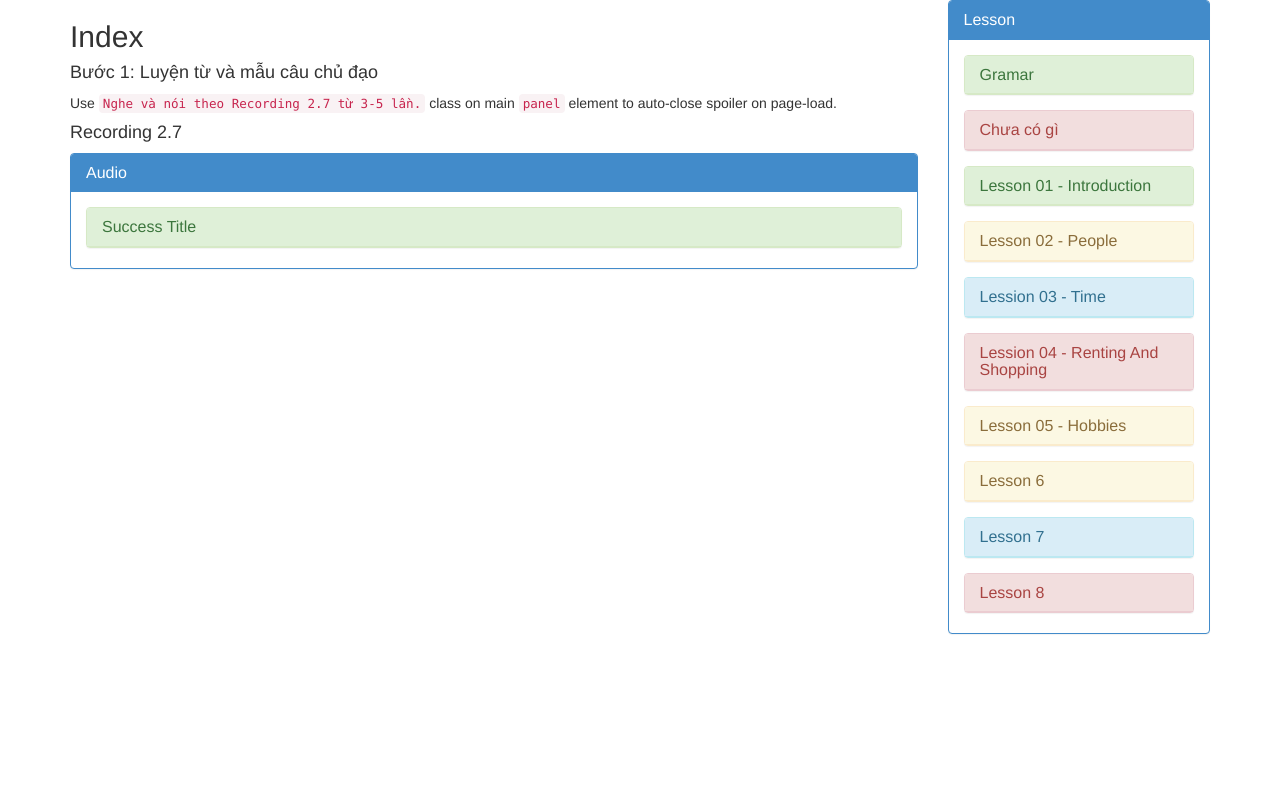
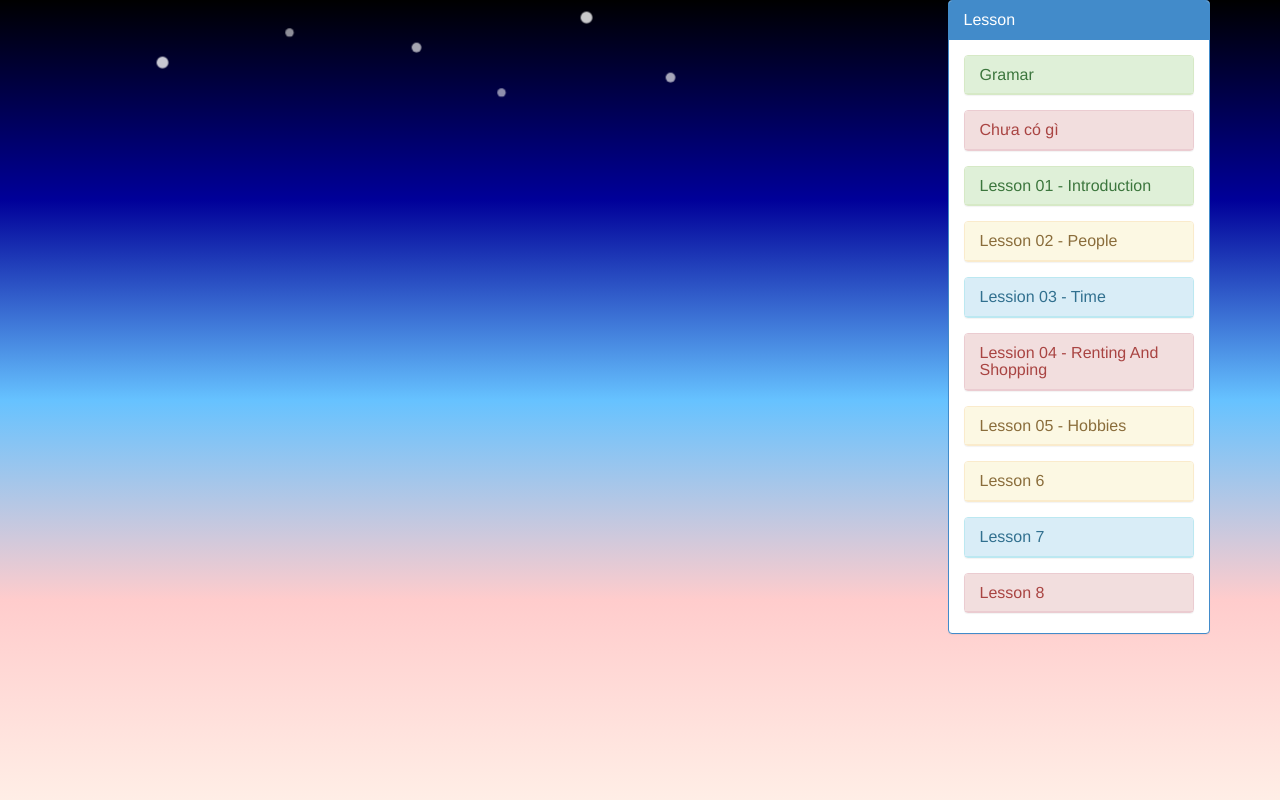
Before and after one commit to Diamond-developer/english-at-home.github.io, a PHP site: page /index.php in a window 1280 px wide. Run offline with PHP 8.4, Linux system fonts and the light colour scheme.

Commit message:
Sua index

```diff
--- a/index.php
+++ b/index.php
@@ -23,6 +23,96 @@
       margin-left: auto;
       margin-right: auto;
     }
+    /* animation  */
+  .stars {
+    background: white;
+    height: 15px;
+    width: 15px;
+    border-radius: 50%;
+    animation-iteration-count: infinite;
+  }
+
+  .star-1 {
+    margin-top: 10px;
+    margin-left: 60%;
+    animation-name: twinkle-1;
+    animation-duration: 1s;
+  }
+
+  .star-2 {
+    /* margin-top: 10%; */
+    margin-left: 25%;
+    animation-name: twinkle-2;
+    animation-duration: 1s;
+  }
+
+  .star-3 {
+    /* margin-top: 5%; */
+    margin-left: 40%;
+    animation-name: twinkle-3;
+    animation-duration: 1s;
+  }
+
+  .star-4 {
+    /* margin-top: 5%; */
+    margin-left: 10%;
+    top:0px;
+    animation-name: twinkle-1;
+    animation-duration: 1s;
+  }
+
+  .star-5 {
+    /* margin-top: 5%; */
+    margin-left: 70%;
+    top:0px;
+    animation-name: twinkle-3;
+    animation-duration: 1s;
+  }
+
+  .star-6 {
+    /* margin-top: 5%; */
+    margin-left: 50%;
+    top:0px;
+    animation-name: twinkle-2;
+    animation-duration: 1s;
+  }
+
+  @keyframes twinkle-1 {
+    20% {
+      transform: scale(0.5);
+      opacity: 0.5;
+    }
+    40% {
+      transform: scale(0.5);
+      opacity: 0.5;
+    }
+  }
+
+  @keyframes twinkle-2 {
+    100% {
+      transform: scale(0.5);
+      opacity: 0.5;
+    }
+  }
+
+  @keyframes twinkle-3 {
+    50% {
+      transform: scale(0.5);
+      opacity: 0.5;
+    }
+  }
+
+  #back {
+    position: fixed;
+    padding: 0;
+    margin: 0;
+    top: 0;
+    left: 0;
+    width: 100%;
+    height: 100%;
+    z-index:0;
+    background: linear-gradient(black, #000099, #66c2ff, #ffcccc, #ffeee6);
+  }
   </style>
   <script>
     $(document).on('click', '.panel div.clickable', function(e) {
--- a/layout/body-container.html
+++ b/layout/body-container.html
@@ -1,34 +1,10 @@
 <div class="col-lg-9">
-  <h2>Index</h2>
-  <h4>Bước 1: Luyện từ và mẫu câu chủ đạo</h4>
-  <p>Use <code>Nghe và nói theo Recording 2.7 từ 3-5 lần.</code> class on main <code>panel</code> element to auto-close spoiler on page-load.</p>
-  <h4>Recording 2.7</h4>
-  <div class="panel panel-primary">
-    <div class="panel-heading clickable">
-      <h3 class="panel-title">Audio</h3>
-    </div>
-    <div class="panel-body">
-      <div class="row">
-        <div class="col-md-12">
-          <div class="panel panel-success autocollapse">
-            <div class="panel-heading clickable">
-              <h3 class="panel-title">
-                Success Title
-              </h3>
-            </div>
-            <div class="panel-body">
-              <div class="alert alert-danger">
-                <audio controls autoplay>
-                  <source src="../file/horse.ogg" type="audio/ogg">
-                  <source src="../file/horse.mp3" type="audio/mpeg">
-                  <!-- <source src="../video/LESSON 01 - INTRODUCTION/Recording 1.1- Slow speech - Topic 1 - Introducing a friend.mp3" type="audio/mpeg"> -->
-                Your browser does not support the audio element.
-                </audio>
-              </div>
-            </div>
-          </div>
-        </div>
-      </div>
-    </div>
-  </div>
+  <div id="back"></div>
+  <div class="star-1 stars"></div>
+  <div class="star-2 stars"></div>
+  <div class="star-3 stars"></div>
+  <div class="star-4 stars"></div>
+  <div class="star-5 stars"></div>
+  <div class="star-6 stars"></div>
+  <!-- <img src="https://i.pinimg.com/originals/8d/cc/b1/8dccb1e3d107a8d9d81c355f7ba814c3.png" width="100px" height="100px" id="abc" alt="....." style="z-index: 1;"> -->
 </div>
--- a/layout/lession01/lession1-day1.html
+++ b/layout/lession01/lession1-day1.html
@@ -1,4 +1,5 @@
 <div class="col-lg-9">
+  <img src="image/title-topic1.png" alt="" width="875px" height="150px">
   <h2>Ngày 01 - Nghe ngấm</h2>
   <h4>Topic 01: Introducing a Friend</h4>
   <img src="image/l1-d1-topic1.png" alt="" width="800px" height="200px">
--- a/layout/lession01/lession1-day2.html
+++ b/layout/lession01/lession1-day2.html
@@ -1,4 +1,5 @@
 <div class="col-lg-9">
+  <img src="image/title-topic1.png" alt="" width="875px" height="150px">
   <h2>Ngày 02 - Nói đuổi</h2>
   <h4>Topic 01: Introducing a Friend</h4>
   <img src="image/l1-d1-topic1.png" alt="" width="800px" height="200px">
```
Also changed, not shown: image/title-topic1.png (added).
